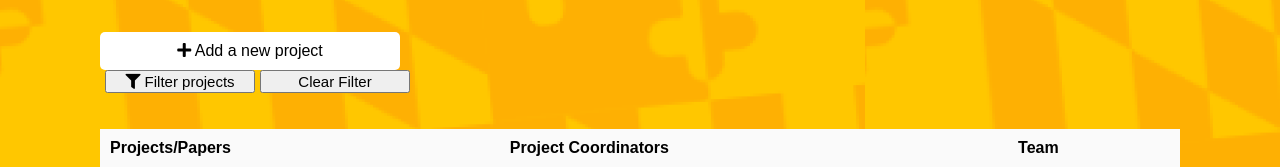
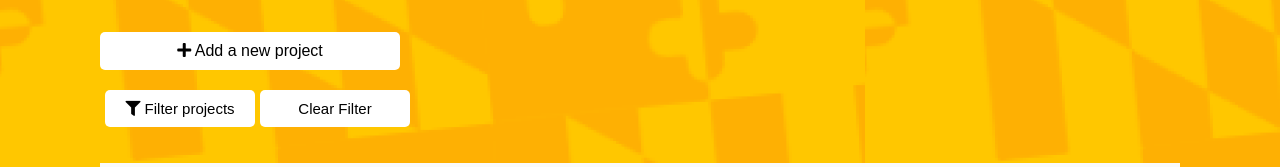
Before and after one commit to TaniyaBhadauria/AcademicHarbor, a React (Create React App) app in the folder academic-harbor-app/: page /repository in a window 1280 px wide. Shown: the part 198-365 px from the top of the page. Built offline with nearby package versions, Linux system fonts and the light colour scheme; no server answers.

Commit message:
merge conflicts css

```diff
--- a/academic-harbor-app/src/pages/styles/Repository.css
+++ b/academic-harbor-app/src/pages/styles/Repository.css
@@ -8,7 +8,7 @@ repo-container{
   font-weight: bold;
 }
 
-  .add-project-btn{
+.add-project-btn, .filter-btn, .clear-btn{
   cursor: pointer;
   background-color: white;
   color: black; /* You can adjust the color to your preference */
```
Lines whose indentation alone changed are shown as unchanged.
